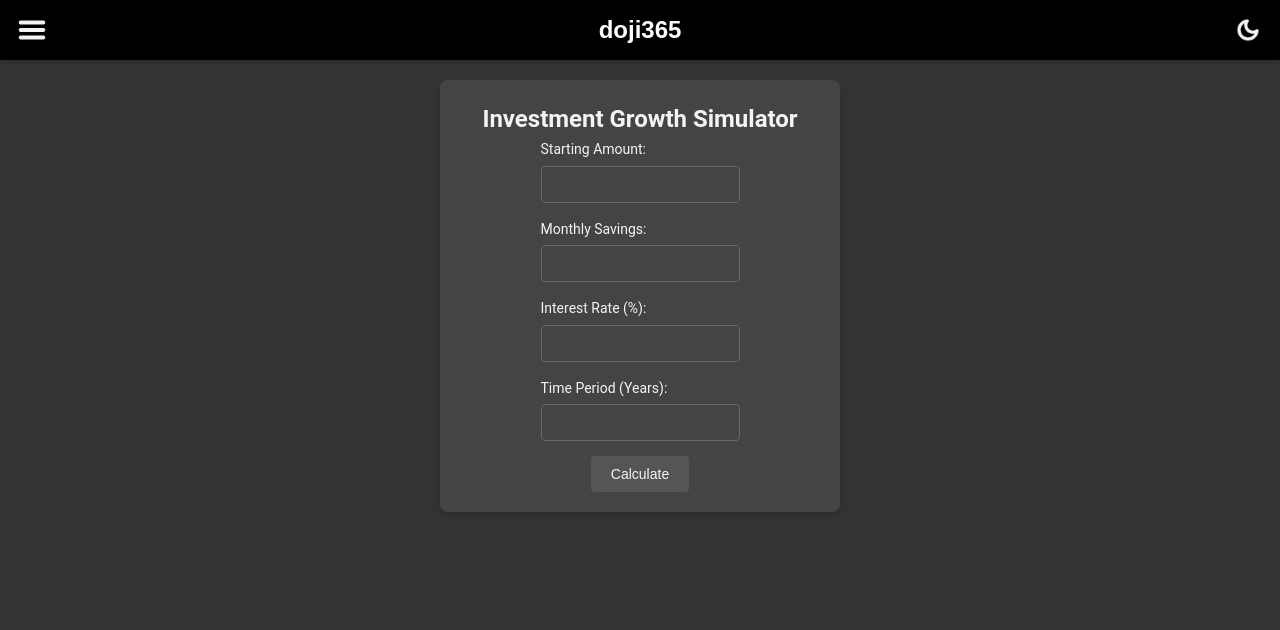
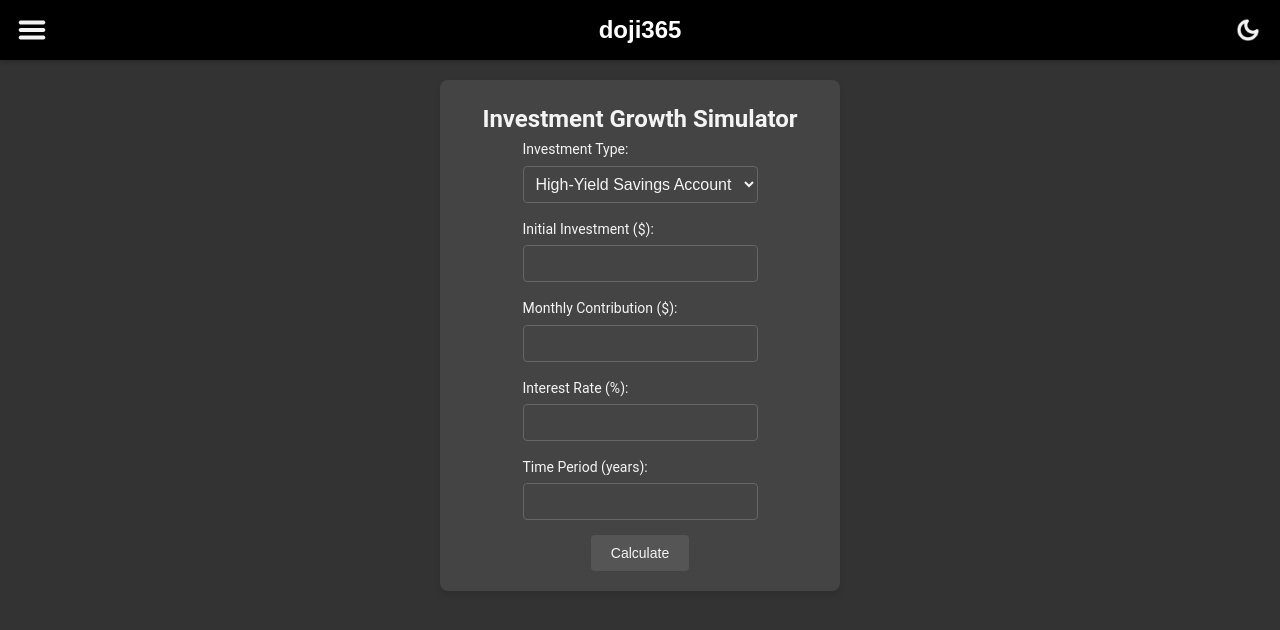
Before and after one commit to iluvcoding123/finance_app, a React (Create React App) app: page /growthsim in a window 1280 px wide. Shown: the top 630 px of the page. Built offline with nearby package versions, Linux system fonts and the light colour scheme.

Commit message:
Added investment toggle / modes

```diff
--- a/src/components/Form.css
+++ b/src/components/Form.css
@@ -75,3 +75,20 @@
   .form-button:active {
     transform: scale(0.98);
   }
+
+  /* Add these styles to your existing Form.css */
+  select {
+    width: 100%;
+    padding: 8px;
+    border: 1px solid var(--input-border-color, #ccc);
+    border-radius: 4px;
+    background-color: var(--input-bg-color, white);
+    color: var(--input-text-color, #333);
+    font-size: 16px;
+  }
+
+  select:focus {
+    outline: none;
+    border-color: var(--input-focus-border-color, #007BFF);
+    box-shadow: 0 0 0 2px rgba(0,123,255,0.25);
+  }
--- a/src/components/Form.js
+++ b/src/components/Form.js
@@ -6,34 +6,27 @@ function Form({ onCalculate }) {
     const [monthlySavings, setMonthlySavings] = useState("");
     const [interestRate, setInterestRate] = useState("");
     const [timePeriod, setTimePeriod] = useState("");
+    const [investmentType, setInvestmentType] = useState("compound");
+
+    const handleInvestmentTypeChange = (e) => {
+        const selectedType = e.target.value;
+        if (selectedType === 'mixed') {
+            alert("Mixed Portfolio calculations are a premium feature coming soon!");
+            setInvestmentType("compound"); // Reset to default option
+        } else {
+            setInvestmentType(selectedType);
+        }
+    };
 
     const handleSubmit = (e) => {
         e.preventDefault();
-
-        // Validate inputs
-        if (
-            isNaN(startingAmount) || isNaN(monthlySavings) ||
-            isNaN(interestRate) || isNaN(timePeriod) ||
-            startingAmount < 0 || monthlySavings < 0 ||
-            interestRate < 0 || timePeriod < 0
-        ) {
-            alert("Please enter valid positive numbers for all fields.");
-            return;
-        }
-
-        // Pass data back to App.js
         onCalculate({
-            startingAmount: parseFloat(startingAmount),
-            monthlySavings: parseFloat(monthlySavings),
-            interestRate: parseFloat(interestRate) / 100, // Convert to decimal
-            timePeriod: parseFloat(timePeriod),
+            startingAmount: Number(startingAmount),
+            monthlySavings: Number(monthlySavings),
+            interestRate: Number(interestRate),
+            timePeriod: Number(timePeriod),
+            investmentType: investmentType
         });
-
-        // Clear the form fields (optional)
-        setStartingAmount("");
-        setMonthlySavings("");
-        setInterestRate("");
-        setTimePeriod("");
     };
 
     return (
@@ -43,35 +36,62 @@ function Form({ onCalculate }) {
             </div>
             <form onSubmit={handleSubmit}>
                 <div className="form-group">
-                    <label>Starting Amount:</label>
+                    <label htmlFor="investmentType">Investment Type:</label>
+                    <select
+                        id="investmentType"
+                        value={investmentType}
+                        onChange={handleInvestmentTypeChange}
+                        required
+                    >
+                        <option value="compound">High-Yield Savings Account</option>
+                        <option value="stocks">Stocks & Index Funds</option>
+                        <option value="mixed">Mixed Portfolio</option>
+                    </select>
+                </div>
+                <div className="form-group">
+                    <label htmlFor="startingAmount">Initial Investment ($):</label>
                     <input
                         type="number"
+                        id="startingAmount"
                         value={startingAmount}
                         onChange={(e) => setStartingAmount(e.target.value)}
+                        min="0"
+                        required
                     />
                 </div>
                 <div className="form-group">
-                    <label>Monthly Savings:</label>
+                    <label htmlFor="monthlySavings">Monthly Contribution ($):</label>
                     <input
                         type="number"
+                        id="monthlySavings"
                         value={monthlySavings}
                         onChange={(e) => setMonthlySavings(e.target.value)}
+                        min="0"
+                        required
                     />
                 </div>
                 <div className="form-group">
-                    <label>Interest Rate (%):</label>
+                    <label htmlFor="interestRate">
+                        {investmentType === "compound" ? "Interest Rate" : "Expected Return Rate"} (%):
+                    </label>
                     <input
                         type="number"
+                        id="interestRate"
                         value={interestRate}
                         onChange={(e) => setInterestRate(e.target.value)}
+                        step="0.01"
+                        required
                     />
                 </div>
                 <div className="form-group">
-                    <label>Time Period (Years):</label>
+                    <label htmlFor="timePeriod">Time Period (years):</label>
                     <input
                         type="number"
+                        id="timePeriod"
                         value={timePeriod}
                         onChange={(e) => setTimePeriod(e.target.value)}
+                        min="1"
+                        required
                     />
                 </div>
                 <button type="submit" className="form-button">Calculate</button>
--- a/src/pages/GrowthSim.js
+++ b/src/pages/GrowthSim.js
@@ -8,19 +8,55 @@ function GrowthSim() {
     const [results, setResults] = useState(null);
     const [chartData, setChartData] = useState(null);
 
-    const calculateSavings = ({ startingAmount, monthlySavings, interestRate, timePeriod }) => {
+    // Convert APY to monthly rate
+    const getMonthlyRateFromAPY = (apy) => {
+        const decimalAPY = apy / 100;  // Convert percentage to decimal
+        return Math.pow(1 + decimalAPY, 1/12) - 1;
+    };
+
+    const calculateCompoundInterest = (startingAmount, monthlySavings, apy, timePeriod) => {
         let totalSavings = startingAmount;
         const totalMonths = timePeriod * 12;
         const balances = [startingAmount];
+        const monthlyRate = getMonthlyRateFromAPY(apy);
 
         for (let i = 0; i < totalMonths; i++) {
-            totalSavings = (totalSavings + monthlySavings) * (1 + interestRate / 12);
+            totalSavings = (totalSavings + monthlySavings) * (1 + monthlyRate);
             if ((i + 1) % 12 === 0) {
                 balances.push(totalSavings);
             }
         }
+        return { totalSavings, balances };
+    };
 
-        const totalContributions = startingAmount + monthlySavings * totalMonths;
+    const calculateStockReturns = (startingAmount, monthlySavings, annualReturn, timePeriod) => {
+        let totalSavings = startingAmount;
+        const totalMonths = timePeriod * 12;
+        const balances = [startingAmount];
+        const monthlyRate = (annualReturn / 100) / 12;  // Convert percentage to decimal and then to monthly
+
+        for (let i = 0; i < totalMonths; i++) {
+            totalSavings = (totalSavings + monthlySavings) * (1 + monthlyRate);
+            if ((i + 1) % 12 === 0) {
+                balances.push(totalSavings);
+            }
+        }
+        return { totalSavings, balances };
+    };
+
+    const calculateSavings = ({ startingAmount, monthlySavings, interestRate, timePeriod, investmentType }) => {
+        let result;
+
+        switch (investmentType) {
+            case 'stocks':
+                result = calculateStockReturns(startingAmount, monthlySavings, interestRate, timePeriod);
+                break;
+            default: // 'compound'
+                result = calculateCompoundInterest(startingAmount, monthlySavings, interestRate, timePeriod);
+        }
+
+        const { totalSavings, balances } = result;
+        const totalContributions = startingAmount + (monthlySavings * timePeriod * 12);
         const interestEarned = totalSavings - totalContributions;
         const returnMultiple = (totalSavings / totalContributions).toFixed(2);
 
@@ -34,15 +70,13 @@ function GrowthSim() {
         const labels = Array.from({ length: balances.length }, (_, i) => `Year ${i}`);
         setChartData({
             labels,
-            datasets: [
-                {
-                    label: "Savings Over Time",
-                    data: balances,
-                    borderColor: "rgba(75,192,192,1)",
-                    backgroundColor: "rgba(75,192,192,0.2)",
-                    tension: 0.4,
-                },
-            ],
+            datasets: [{
+                label: "Savings Over Time",
+                data: balances,
+                borderColor: "rgba(75,192,192,1)",
+                backgroundColor: "rgba(75,192,192,0.2)",
+                tension: 0.4,
+            }],
         });
     };
 
--- a/src/pages/Home.js
+++ b/src/pages/Home.js
@@ -10,7 +10,7 @@ function Home() {
                     className="profile-image"
                 />
                 <div className="text-content">
-                    <h1>Welcome to the Finance App</h1>
+                    <h1>Welcome to the doji365</h1>
                     <p>
                         This is a personal finance application developed by Justin Kim.
                         This app will help users with little to no finance knowledge
```
